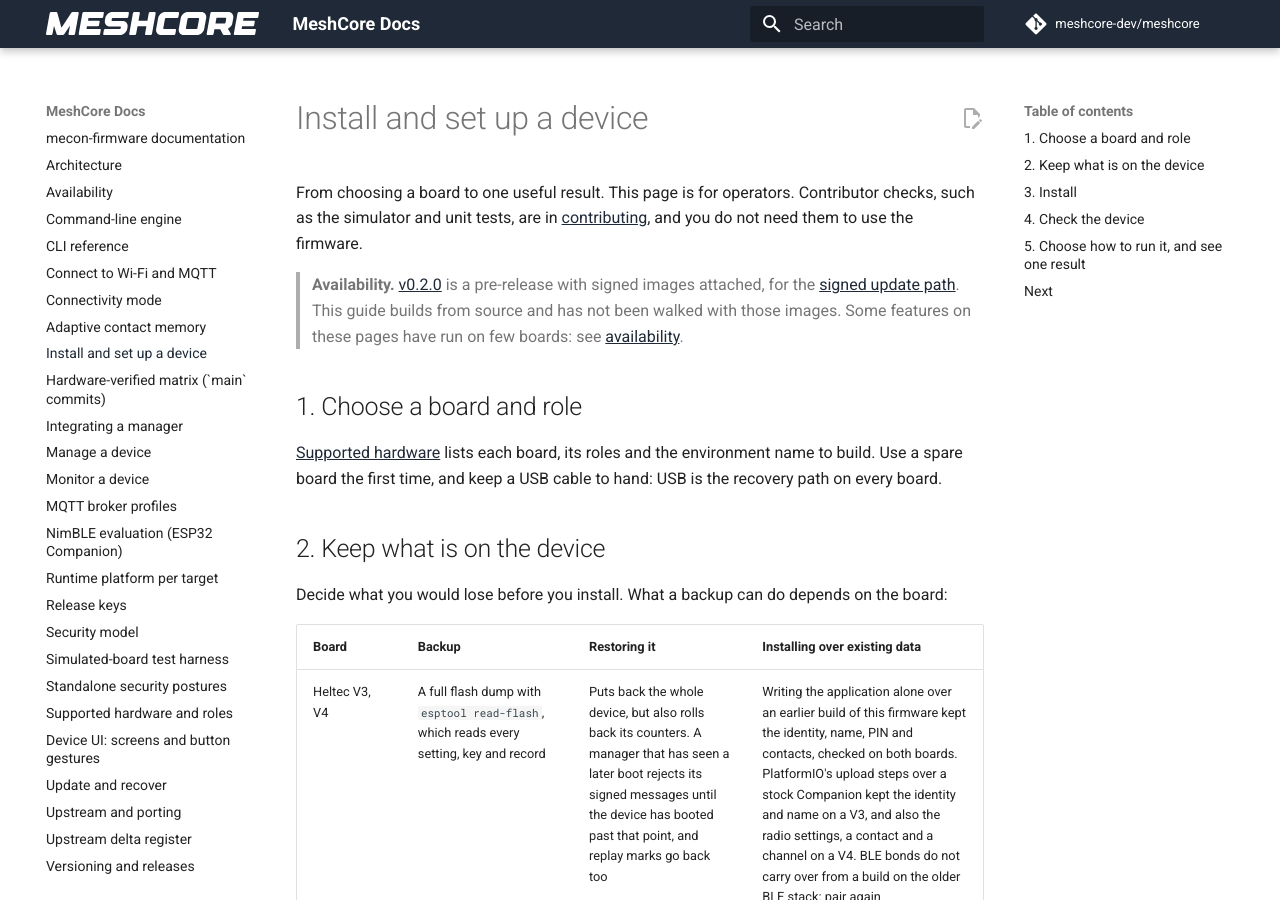
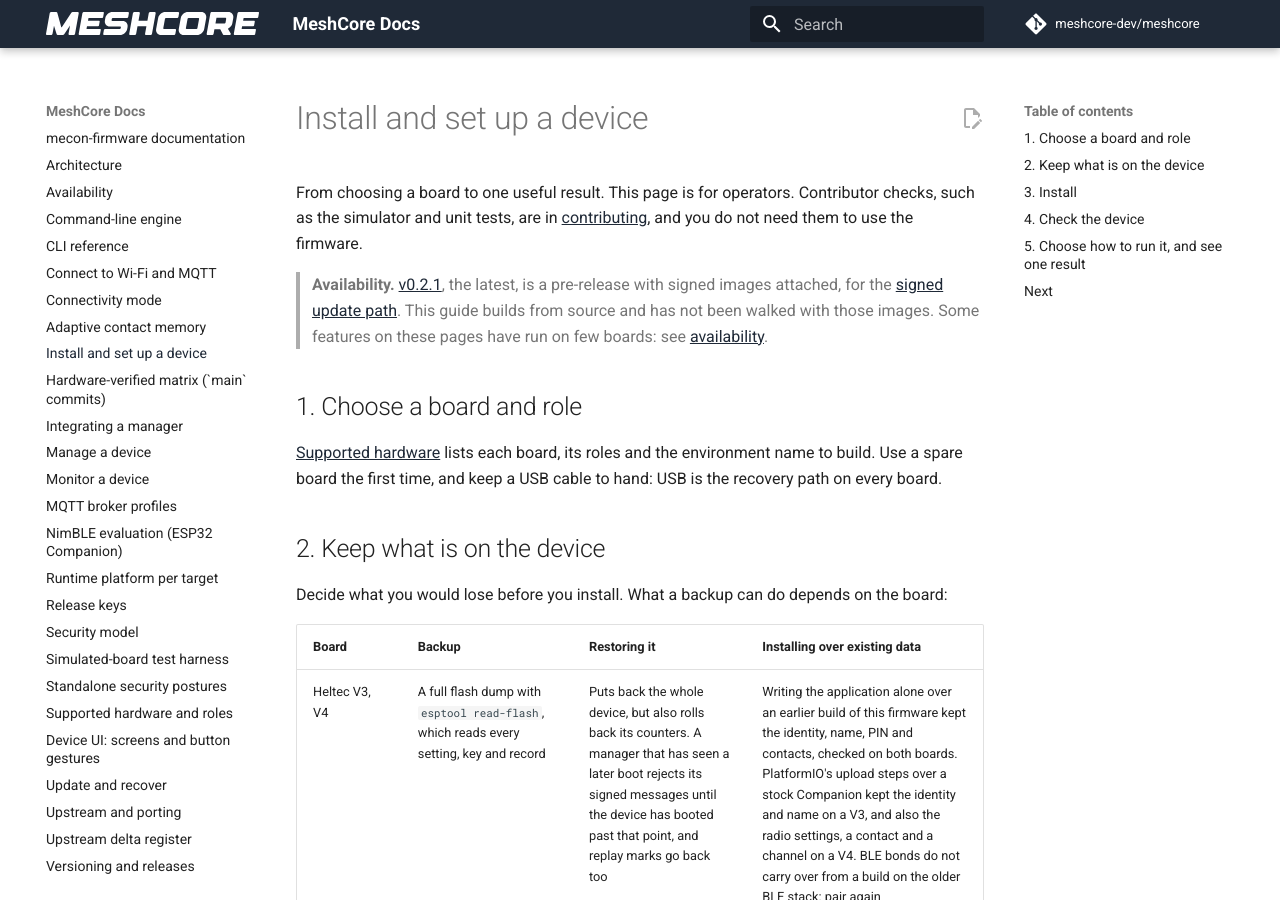
Before and after one commit to hoejriis/mecon-firmware, an MkDocs documentation site: the page built from docs/GETTING_STARTED.md, in a window 1280 px wide and 900 px high. Built offline with MkDocs 1.6.1 and Material for MkDocs 9.7.7, drawn with Linux system fonts in a browser that asks for light colours; comment, search, counter and statistics services are not loaded.

Commit message:
Docs: name v0.2.1 as the latest pre-release
README and the getting-started guide named v0.2.0 as the release to take.
v0.2.1 is the latest; v0.2.0 stays named as the first signed one.

Co-Authored-By: Claude Opus 5.5 (1M context) <noreply@anthropic.com>

```diff
--- a/docs/GETTING_STARTED.md
+++ b/docs/GETTING_STARTED.md
@@ -2,7 +2,7 @@
 
 From choosing a board to one useful result. This page is for operators. Contributor checks, such as the simulator and unit tests, are in [contributing](../CONTRIBUTING.md#build-and-test), and you do not need them to use the firmware.
 
-> **Availability.** [v0.2.0](https://github.com/hoejriis/mecon-firmware/releases/tag/v0.2.0) is a pre-release with signed images attached, for the [signed update path](UPDATING_AND_RECOVERY.md). This guide builds from source and has not been walked with those images. Some features on these pages have run on few boards: see [availability](AVAILABILITY.md).
+> **Availability.** [v0.2.1](https://github.com/hoejriis/mecon-firmware/releases/tag/v0.2.1), the latest, is a pre-release with signed images attached, for the [signed update path](UPDATING_AND_RECOVERY.md). This guide builds from source and has not been walked with those images. Some features on these pages have run on few boards: see [availability](AVAILABILITY.md).
 
 ## 1. Choose a board and role
 
```
Also changed, not shown: README.md (+1 -1 lines).
